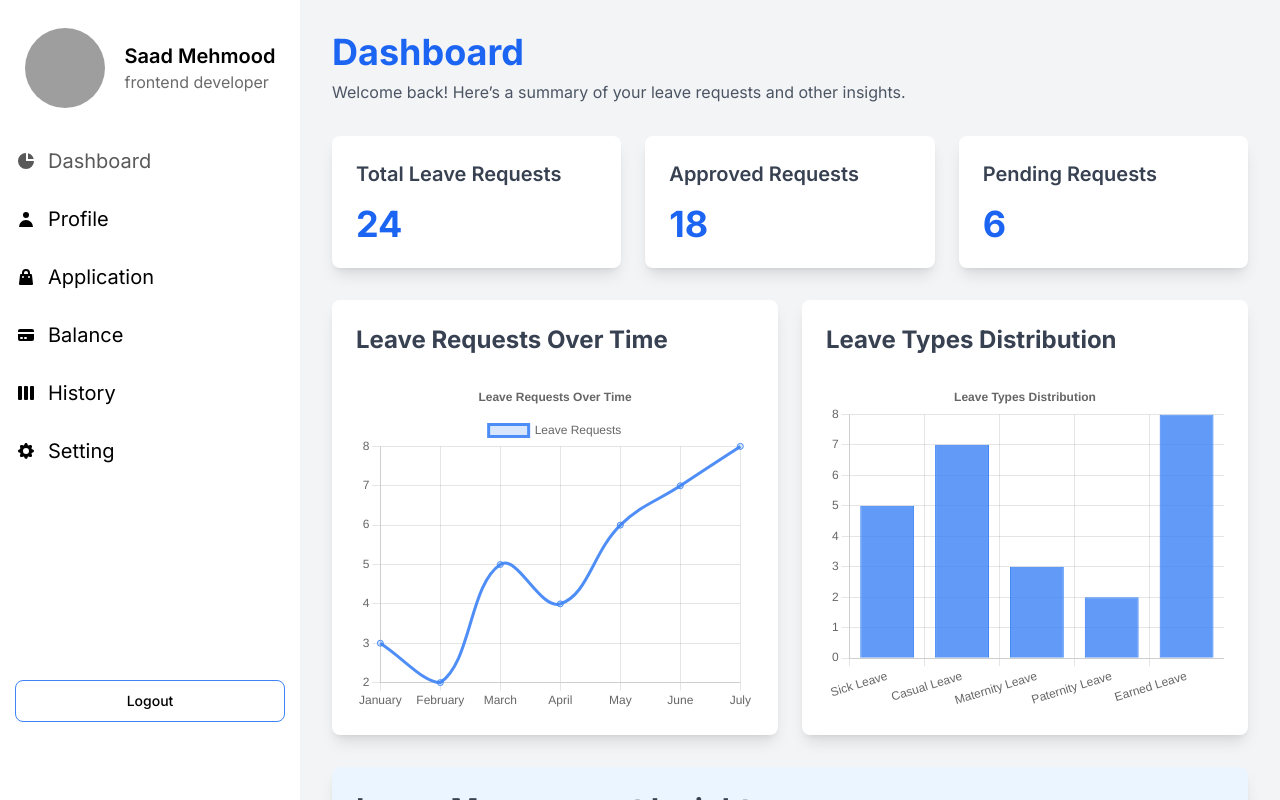
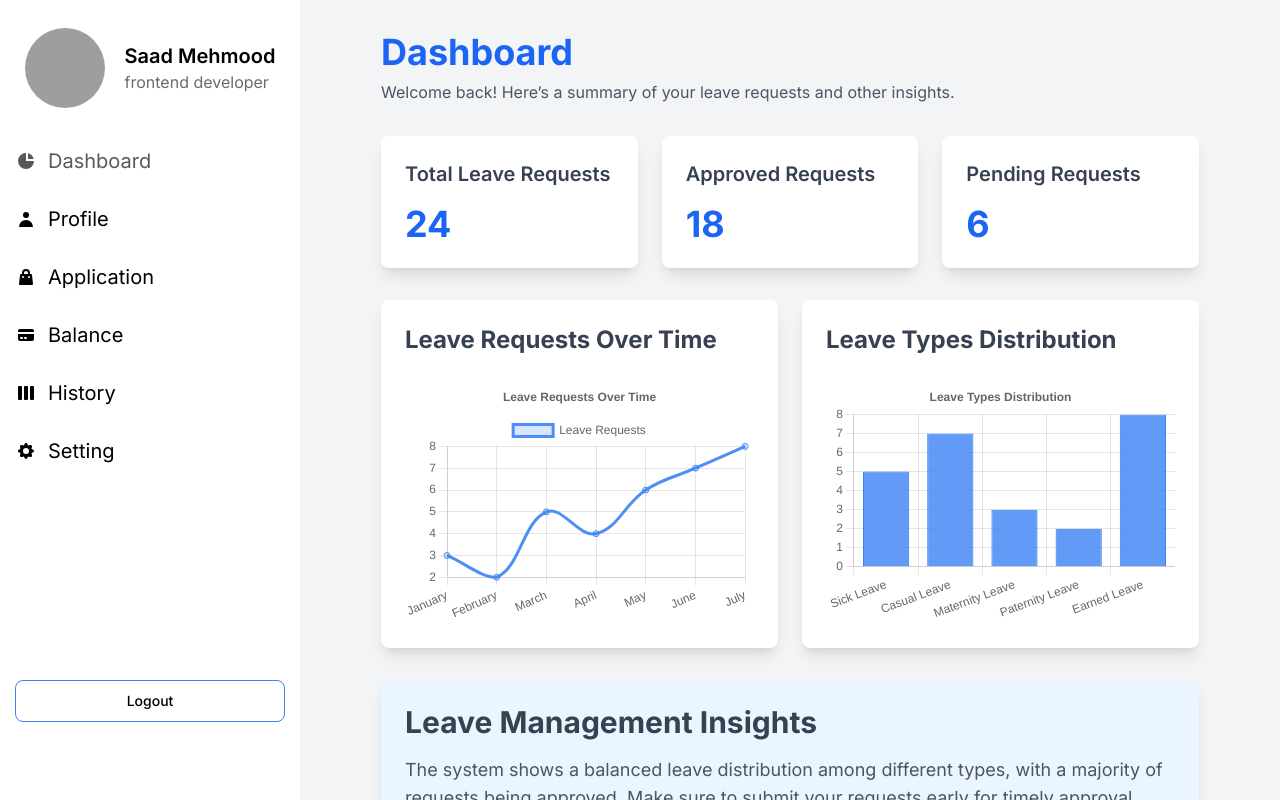
Before and after one commit to kamlesh-Sahani/lastButNotLeast, a Next.js app: page /user/dashboard in a window 1280 px wide. Built offline with nearby package versions, Linux system fonts and the light colour scheme; grey boxes are pictures that could not be loaded.

Commit message:
responsive

```diff
--- a/src/app/user/dashboard/page.tsx
+++ b/src/app/user/dashboard/page.tsx
@@ -82,10 +82,8 @@ const DashboardPage = () => {
       },
     },
   };
-
-
   return (
-    <div className="min-h-screen bg-gray-100 p-8">
+    <div className="min-h-screen bg-gray-100 p-8 xl:w-[90%] m-auto">
       <header className="mb-8">
         <h1 className="text-4xl font-bold text-blue-600">Dashboard</h1>
         <p className="text-gray-600 mt-2">Welcome back! Here’s a summary of your leave requests and other insights.</p>
@@ -110,18 +108,18 @@ const DashboardPage = () => {
         <div className="grid grid-cols-1 lg:grid-cols-2 gap-6 mb-8">
           <div className="bg-white p-6 rounded-lg shadow-lg">
             <h2 className="text-2xl font-bold text-gray-700 mb-6">Leave Requests Over Time</h2>
-            <Line data={lineData} options={lineOptions} height={250}/>
+            <Line data={lineData} options={lineOptions} height={210}/>
           </div>
 
           <div className="bg-white p-6 rounded-lg shadow-lg ">
             <h2 className="text-2xl font-bold text-gray-700 mb-6">Leave Types Distribution</h2>
-            <Bar data={barData} options={barOptions} height={250}/>
+            <Bar data={barData} options={barOptions} height={210}/>
           </div>
         </div>
 
 
 
-        <section className="bg-blue-50 p-6 rounded-lg shadow-lg">
+          <section className="bg-blue-50 p-6 rounded-lg shadow-lg">
           <h2 className="text-3xl font-bold text-gray-700 mb-4">Leave Management Insights</h2>
           <p className="text-lg text-gray-600">The system shows a balanced leave distribution among different types, with a majority of requests being approved. Make sure to submit your requests early for timely approval.</p>
         </section>
--- a/src/app/user/layout.tsx
+++ b/src/app/user/layout.tsx
@@ -3,9 +3,9 @@ import { ReactNode } from "react";
 
 const Layout = ({ children }: { children: ReactNode }) => {
   return (
-    <div className="flex  h-screen">
+    <div className="flex  h-screen ">
       <UserSidebar />
-      <div className="flex-1 h-screen overflow-x-auto">
+      <div className="flex-1 h-screen overflow-x-auto bg-gray-100 ">
         {children}
       </div>
     </div>
--- a/src/components/user/UserSidebar.tsx
+++ b/src/components/user/UserSidebar.tsx
@@ -1,6 +1,5 @@
 "use client";
 import { Button, Modal, Sidebar } from "flowbite-react";
-import Image from "next/image";
 import Link from "next/link";
 import { useState } from "react";
 import {
```
